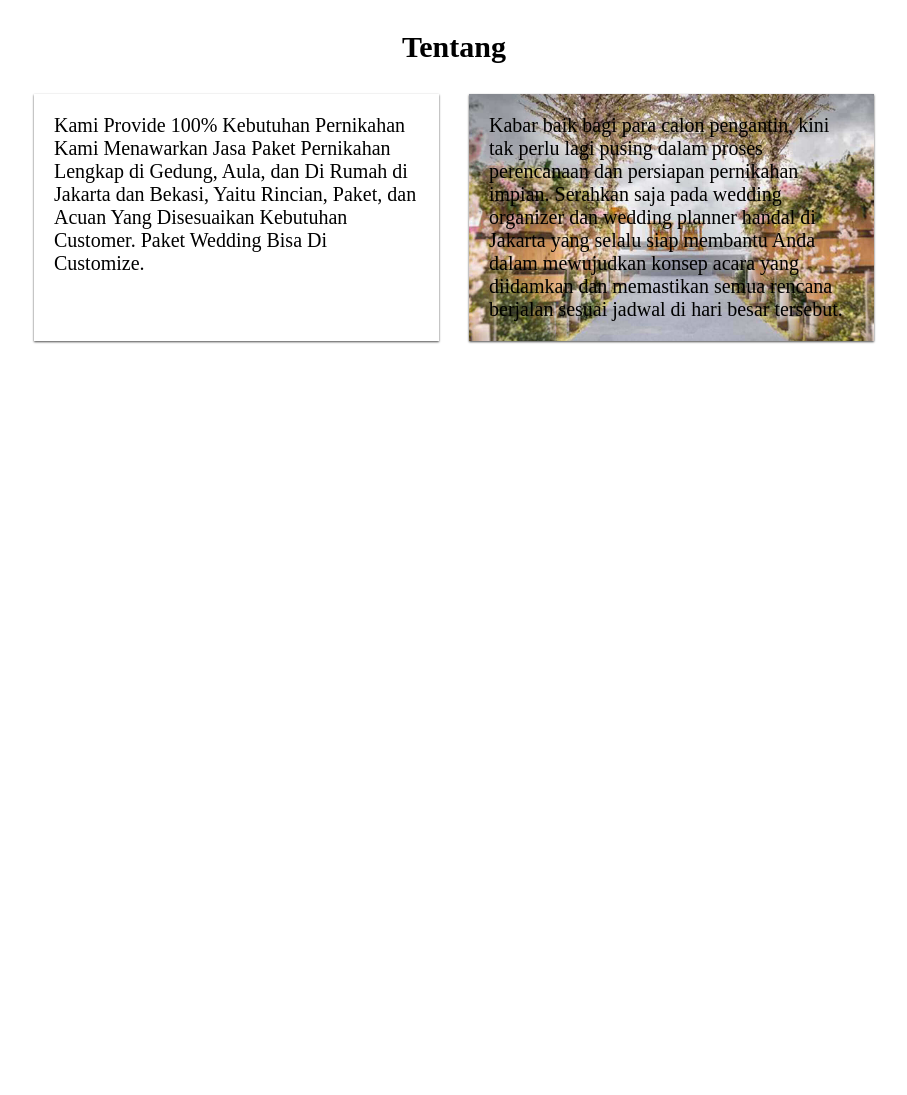
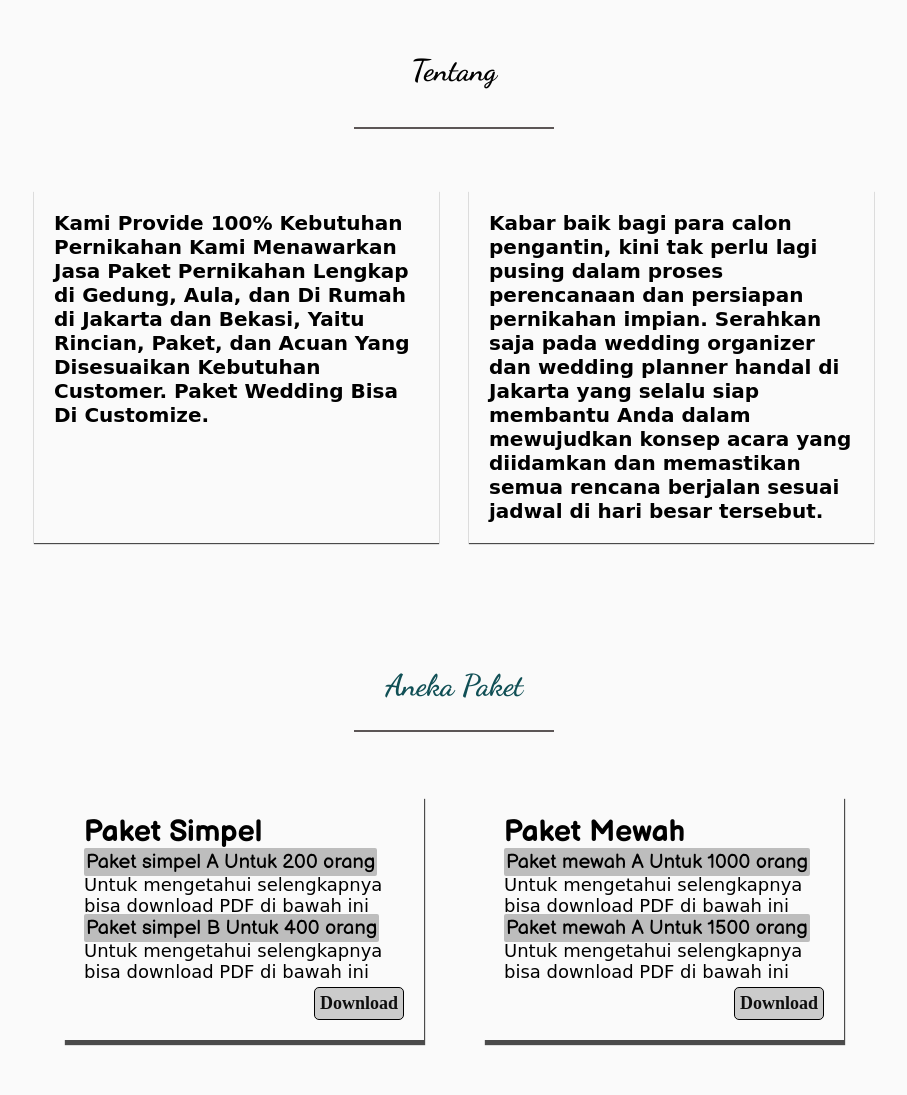
Before and after one commit to humaidihis20/web_organizer, a plain HTML site: page index.html in a window 1280 px wide. Shown: the part 820-1915 px from the top of the page, without its empty margins (186-1093 px from the left). Before the commit the page ends 1711 px from the top, so only its background shows below. Drawn offline with nearby package versions, Linux system fonts and the light colour scheme; a web font is replaced by a local one.

Commit message:
edit data aneka paket

```diff
--- a/css/style.css
+++ b/css/style.css
@@ -43,8 +43,8 @@ html {
 
 body {
   font-size: 62.5%;
-  padding-bottom: 500px;
-  background-color: var(--white);
+  padding-bottom: 200px;
+  background-color: #fafafa;
 }
 
 /* Navbar */
@@ -78,6 +78,10 @@ header .logo a {
 
 header .logo a:hover span {
   color: #009688;
+}
+
+header nav {
+  margin-left: auto;
 }
 
 header nav ul {
@@ -150,6 +154,11 @@ form.search-container label:hover {
   display: none;
 }
 
+.menu-toggle {
+  display: flex;
+  margin-left: 10px;
+}
+
 .menu-toggle i.fa-bars {
   font-size: 1.2rem;
   font-weight: bolder;
@@ -165,6 +174,9 @@ form.search-container label:hover {
 }
 
 .menu-toggle i.fa-search {
+  margin-top: 5px;
+  display: flex;
+  align-items: center;
   font-size: 1.2rem;
   cursor: pointer;
   margin-left: 5px;
@@ -236,22 +248,31 @@ section .header_home p {
 /* End Home */
 
 /* Tentang */
-section.tentang {
-  margin: 50px auto;
+section.tentang .head_tentang {
+  text-align: center;
+  padding: 2.5rem 0;
+  /* border-bottom: 3px solid rgb(92, 86, 86); */
 }
 
-section.tentang h1 {
+.head_tentang h1 {
+  font-family: var(--Dancing_Script);
+  font-size: 30px;
+  margin-bottom: 2rem;
+}
+
+.head_tentang span {
+  display: inline-block;
   text-align: center;
-  font-size: 30px;
-  padding-bottom: 30px;
+  width: 200px;
+  border-bottom: 2px solid rgb(92, 86, 86);
 }
 
 .container-tentang {
   width: 900px;
-  margin: auto;
+  margin: 20px auto;
   display: flex;
   justify-content: space-evenly;
-  position: relative;
+  /* position: relative; */
 }
 
 .about {
@@ -260,26 +281,176 @@ section.tentang h1 {
   box-sizing: border-box;
 }
 
-.about.tentang_satu {
+.tentang_satu {
   font-size: 20px;
-  box-shadow: 0 1px 2px rgba(0, 0, 0, 0.7);
+  box-shadow: 0 1px 1px rgba(0, 0, 0, 0.7);
+  transition: 0.3s;
 }
 
-.about.tentang_dua {
-  font-size: 20px;
-  background-image: url(../img/venue.jpg);
-  background-position: center;
-  background-repeat: no-repeat;
-  background-size: cover;
-  box-shadow: 0 1px 2px rgba(0, 0, 0, 0.7);
-}
-.about.tentang_dua img {
-  height: 25rem;
-  width: 100%;
-  object-fit: cover;
+.about.tentang_satu p {
+  color: black;
+  font-family: var(--Abel);
+  font-weight: bold;
 }
 
+.tentang_satu:hover {
+  box-shadow: 0 1px 3px rgba(0, 0, 0, 0.7);
+}
+
+.tentang_dua {
+  font-size: 20px;
+  box-shadow: 0 1px 1px rgba(0, 0, 0, 0.7);
+}
+
+.tentang_dua:hover {
+  box-shadow: 0 1px 3px rgba(0, 0, 0, 0.7);
+}
+
+.about.tentang_dua p {
+  font-family: var(--Abel);
+  color: black;
+  font-weight: bold;
+}
 /* End Tentang */
+
+section {
+  padding: 2rem;
+  width: 100%;
+  overflow: hidden;
+}
+
+/* Aneka Paket */
+.head_aneka_pkt {
+  text-align: center;
+  padding: 2.5rem 0;
+}
+
+.head_aneka_pkt h1 {
+  /* width: 300px; */
+  color: var(--midnight);
+  font-family: var(--Dancing_Script);
+  font-size: 30px;
+  padding-bottom: 20px;
+}
+
+.head_aneka_pkt span {
+  display: inline-block;
+  text-align: center;
+  width: 200px;
+  border-bottom: 2px solid rgb(92, 86, 86);
+}
+
+.container-aneka_pkt {
+  display: flex;
+  justify-content: space-evenly;
+  margin: 20px auto;
+  width: 900px;
+}
+
+.aneka {
+  width: 40%;
+  padding: 20px;
+  box-sizing: border-box;
+}
+
+.aneka.aneka_paket_satu {
+  font-size: 18px;
+  box-shadow: 1px 5px 1px rgba(0, 0, 0, 0.7);
+}
+
+.aneka.aneka_paket_satu h2 {
+  font-size: 30px;
+  font-family: var(--Balsamiq);
+}
+
+.aneka.aneka_paket_satu p {
+  font-family: var(--Abel);
+}
+
+.p_simpel_a {
+  font-family: var(--Balsamiq);
+  padding: 2px;
+  font-size: 20px;
+  background-color: #bdbdbd;
+  border-radius: 2px;
+}
+
+.links_buttons {
+  margin-top: 5px;
+  display: flex;
+  justify-content: flex-end;
+}
+
+.btn {
+  text-decoration: none;
+  font-weight: bold;
+  border: 0.1px solid black;
+  padding: 5px 5px;
+  border-radius: 5px;
+}
+
+.btn.paket_a {
+  background-color: rgba(15, 15, 15, 0.2);
+  color: #0f0f0f;
+  transition: 0.5s;
+}
+
+.btn.paket_a:hover {
+  background-color: #fff;
+  color: #009688;
+}
+
+.aneka.aneka_paket_dua {
+  font-size: 18px;
+  box-shadow: 1px 5px 1px rgba(0, 0, 0, 0.7);
+}
+
+.aneka.aneka_paket_dua h2 {
+  font-size: 30px;
+  font-family: var(--Balsamiq);
+}
+
+.aneka.aneka_paket_dua p {
+  font-family: var(--Abel);
+}
+.aneka.aneka_paket_dua span {
+  font-family: var(--Balsamiq);
+  padding: 2px;
+  font-size: 20px;
+  background-color: #bdbdbd;
+  border-radius: 2px;
+}
+
+.btn.paket_b {
+  background-color: rgba(15, 15, 15, 0.2);
+  color: #0f0f0f;
+  transition: 0.5s;
+}
+
+.btn.paket_b:hover {
+  background-color: #fff;
+  color: #009688;
+}
+
+/* End Aneka Paket */
+
+@media screen and (max-width: 920px) {
+  .container-tentang {
+    display: flex;
+    justify-content: space-evenly;
+    width: 100%;
+    box-sizing: border-box;
+  }
+
+  .about.tentang_satu {
+    flex: 0.4;
+  }
+
+  .about.tentang_dua {
+    flex: 0.4;
+  }
+}
+
 @media screen and (max-width: 785px) {
   /* Navbar */
   header .navbar {
@@ -331,12 +502,47 @@ section.tentang h1 {
     display: initial;
   }
 
+  .menu-toggle i.fa-search {
+    margin-top: 0;
+  }
+
   /* Home */
   section .header_home h1 {
     font-size: 3rem;
   }
   section .header_home p {
     font-size: 1.2rem;
+  }
+
+  /* Tentang */
+  .container-tentang {
+    margin-top: 20px;
+    justify-content: space-between;
+    align-items: center;
+    flex-direction: column;
+  }
+
+  .about.tentang_satu {
+    width: 400px;
+  }
+
+  .about.tentang_dua {
+    margin-top: 2rem;
+    width: 400px;
+  }
+}
+
+@media screen and (max-width: 576px) {
+  .container-tentang {
+    width: 100%;
+  }
+
+  .about.tentang_satu {
+    width: 400px;
+  }
+
+  .about.tentang_dua {
+    width: 400px;
   }
 }
 
--- a/index.html
+++ b/index.html
@@ -14,6 +14,7 @@
       referrerpolicy="no-referrer"
     />
     <!-- AOS -->
+    <link rel="stylesheet" href="https://unpkg.com/aos@next/dist/aos.css" />
     <link rel="stylesheet" href="sass/aos.css" />
 
     <!-- Style Css -->
@@ -64,16 +65,20 @@
 
     <!-- tentang -->
     <section class="tentang" id="tentang">
-      <h1>Tentang</h1>
-      <div class="container-tentang" data-aos="fade-in" data-aos-easing="ease-in-out">
-        <div class="about tentang_satu">
+      <div class="head_tentang">
+        <h1>Tentang</h1>
+        <span></span>
+      </div>
+
+      <div class="container-tentang">
+        <div class="about tentang_satu" data-aos="fade-right" data-aos-duration="1000">
           <p>
             Kami Provide 100% Kebutuhan Pernikahan Kami Menawarkan Jasa Paket Pernikahan Lengkap di Gedung, Aula, dan Di Rumah di Jakarta dan Bekasi, Yaitu Rincian, Paket, dan Acuan Yang Disesuaikan Kebutuhan Customer. Paket Wedding Bisa Di
             Customize.
           </p>
         </div>
 
-        <div class="about tentang_dua">
+        <div class="about tentang_dua" data-aos="fade-left" data-aos-duration="1000" data-aos-delay="200">
           <p>
             Kabar baik bagi para calon pengantin, kini tak perlu lagi pusing dalam proses perencanaan dan persiapan pernikahan impian. Serahkan saja pada wedding organizer dan wedding planner handal di Jakarta yang selalu siap membantu Anda
             dalam mewujudkan konsep acara yang diidamkan dan memastikan semua rencana berjalan sesuai jadwal di hari besar tersebut.
@@ -83,12 +88,56 @@
     </section>
     <!-- end tentang -->
 
-    <script type="text/javascript" src="/js/script.js"></script>
+    <section class="aneka_paket" id="aneka_paket">
+      <div class="head_aneka_pkt">
+        <h1>Aneka Paket</h1>
+        <span></span>
+      </div>
+
+      <div class="container-aneka_pkt">
+        <div class="aneka aneka_paket_satu">
+          <h2>Paket Simpel</h2>
+          <p>
+            <span class="p_simpel_a"> Paket simpel A Untuk 200 orang</span> <br />
+            Untuk mengetahui selengkapnya bisa download PDF di bawah ini <br />
+            <span class="p_simpel_a">Paket simpel B Untuk 400 orang</span> <br />
+            Untuk mengetahui selengkapnya bisa download PDF di bawah ini
+          </p>
+          <div class="links_buttons">
+            <a href="https://drive.google.com/open?id=1msPciHuV1XnK-RnwNZKO_Iu8b1-sz3Ge" class="btn paket_a">Download</a>
+          </div>
+        </div>
+
+        <div class="aneka aneka_paket_dua">
+          <h2>Paket Mewah</h2>
+          <p>
+            <span class="p_mewah_a"> Paket mewah A Untuk 1000 orang</span> <br />
+            Untuk mengetahui selengkapnya bisa download PDF di bawah ini <br />
+            <span class="p_mewah_a">Paket mewah A Untuk 1500 orang</span> <br />
+            Untuk mengetahui selengkapnya bisa download PDF di bawah ini
+          </p>
+          <div class="links_buttons">
+            <a href="#" class="btn paket_b">Download</a>
+          </div>
+        </div>
+      </div>
+    </section>
+
     <!-- AOS -->
     <script src="https://unpkg.com/aos@next/dist/aos.js"></script>
+    <!-- <script src="js/aos.js"></script> -->
     <script>
-      AOS.init();
+      // AOS
+      AOS.init({
+        once: true,
+        // disable: function () {
+        //   var maxWidth = 820;
+        //   return window.innerWidth < maxWidth;
+        // },
+      });
     </script>
+
+    <script type="text/javascript" src="js/script.js"></script>
 
     <script src="js/particles.js"></script>
   </body>
```
